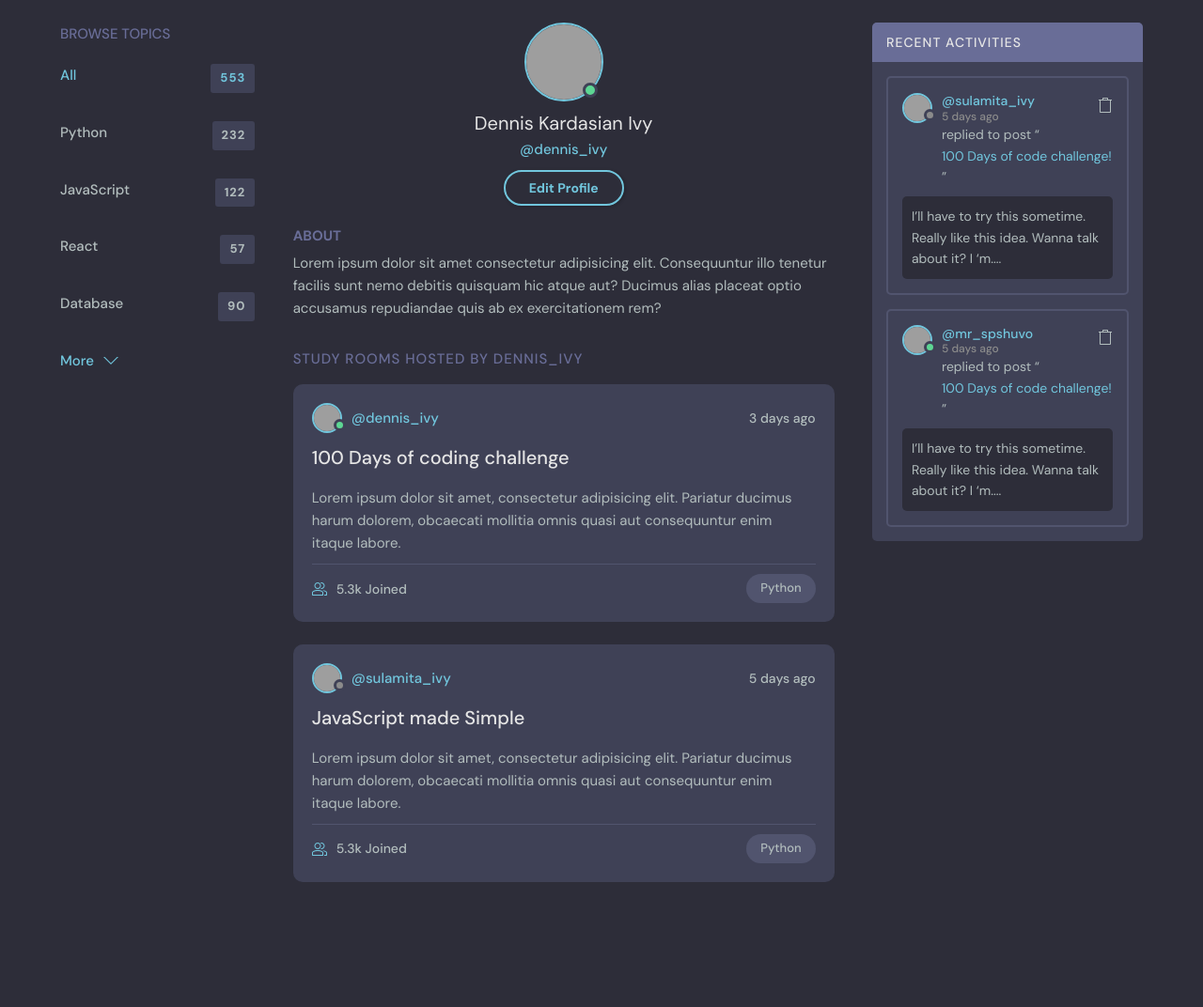
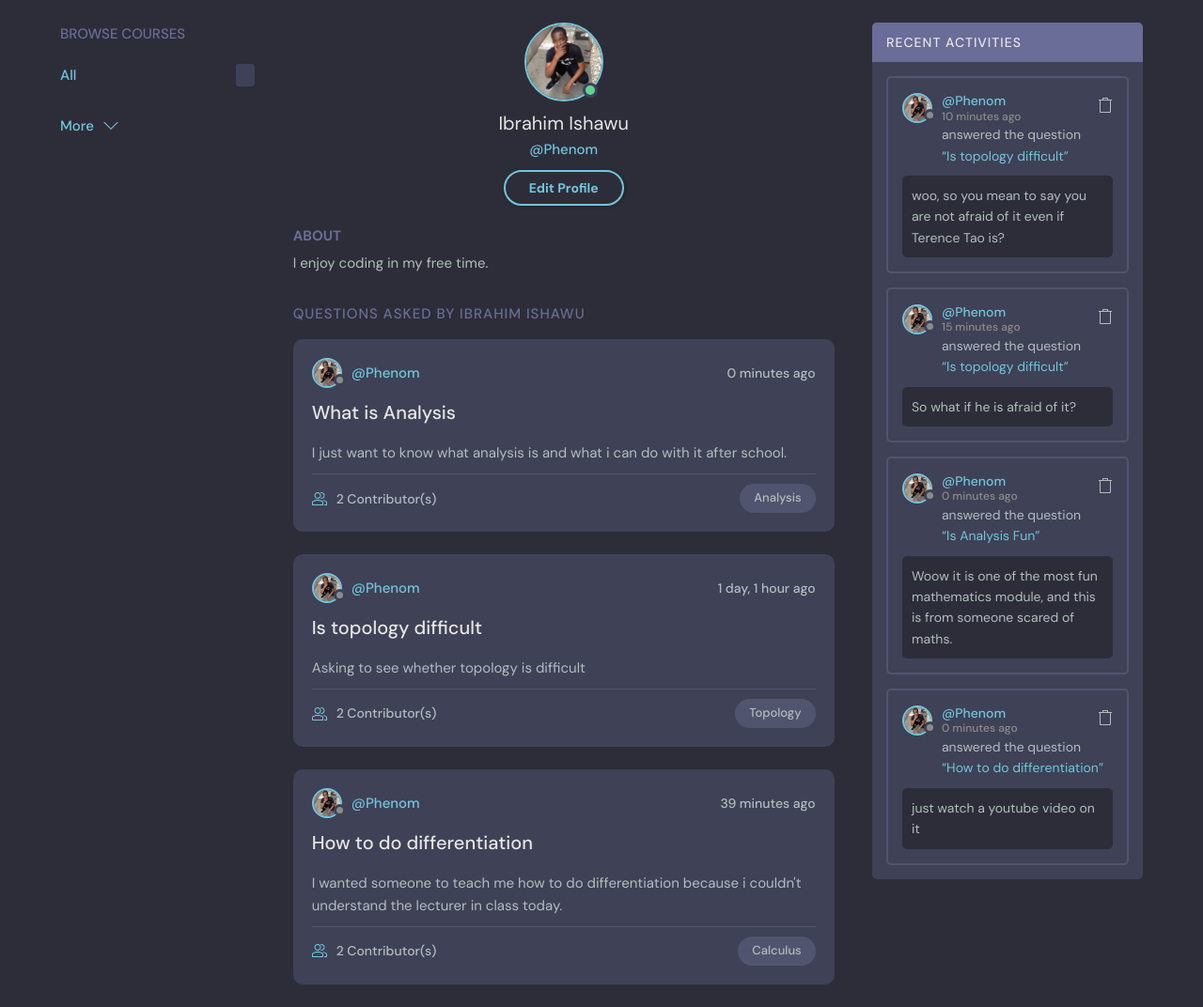
Before and after one commit to Phenom890/tech_spaces, a Django app: a page that uses user_authentication/templates/user_authentication/profile.html in a window 1280 px wide. Shown: the part 76-1148 px from the top of the page at 94% size. Before the commit the page ends 1015 px from the top, so only its background shows below. Run offline with Django 5.2, Linux system fonts and the light colour scheme; a user stored in the database is signed in; data comes from the database, SQL or seed files in the repository; both versions use the stored data as it was after the commit; grey boxes are pictures that could not be loaded.

Commit message:
added functionalityl to view profile

```diff
--- a/core/models.py
+++ b/core/models.py
@@ -4,7 +4,7 @@ from django.db import models
 
 class User(AbstractUser):
     name = models.CharField(max_length=200, null=True)
-    email = models.EmailField(unique=True ,null=True)
+    email = models.EmailField(unique=True, null=True)
     bio = models.TextField(null=True)
     avatar = models.ImageField(null=True, default='avatar.svg', upload_to='avatars')
 
--- a/core/templates/core/index.html
+++ b/core/templates/core/index.html
@@ -1,4 +1,10 @@
 {% extends 'core/base.html' %}
+
+
+{% block title %}
+    Home
+{% endblock title %}
+
 
     {% block content %}
         <main class="layout layout--3">
--- a/core/urls.py
+++ b/core/urls.py
@@ -7,4 +7,5 @@ urlpatterns = [
     path('ask/question/', views.AskQuestion.as_view(), name='ask_question'),
     path('question/<int:pk>/view/', views.GetQuestionView.as_view(), name='get_question'),
     path('question/<int:pk>/delete/', views.DeleteQuestion.as_view(), name='delete_question'),
+    path('answer/<int:pk>/delete/', views.DeleteAnswer.as_view(), name='delete_answer'),
 ]
--- a/user_authentication/templates/user_authentication/profile.html
+++ b/user_authentication/templates/user_authentication/profile.html
@@ -11,88 +11,62 @@
   <main class="profile-page layout layout--3">
     <div class="container">
       <!-- Topics Start -->
-      <div class="topics">
-        <div class="topics__header">
-          <h2>Browse Topics</h2>
-        </div>
-        <ul class="topics__list">
-          <li>
-            <a href="/" class="active">All <span>553</span></a>
-          </li>
-          <li>
-            <a href="/">Python <span>232</span></a>
-          </li>
-          <li>
-            <a href="/">JavaScript <span>122</span></a>
-          </li>
-          <li>
-            <a href="/">React <span>57</span></a>
-          </li>
-          <li>
-            <a href="/">Database <span>90</span></a>
-          </li>
-        </ul>
-        <button class="btn btn--link" href="/">
-          More
-          <svg version="1.1" xmlns="http://www.w3.org/2000/svg" width="32" height="32" viewBox="0 0 32 32">
-            <title>chevron-down</title>
-            <path d="M16 21l-13-13h-3l16 16 16-16h-3l-13 13z"></path>
-          </svg>
-        </button>
-      </div>
+      {% include 'core/_topics.html' %}
       <!-- Topics End -->
 
-      <!-- Room List Start -->
+      <!-- Question List Start -->
       <div class="roomList">
         <div class="profile">
           <div class="profile__avatar">
             <div class="avatar avatar--large active">
-              <img src="https://randomuser.me/api/portraits/men/11.jpg" />
+              <img src="{{ user.avatar.url }}" />
             </div>
           </div>
           <div class="profile__info">
-            <h3>Dennis Kardasian Ivy</h3>
-            <p>@dennis_ivy</p>
-            <a href="edit-user.html" class="btn btn--main btn--pill">Edit Profile</a>
+            <h3>{{ user.name }}</h3>
+            <p>@{{ user.username }}</p>
+
+            {% if request.user == user %}
+              <a href="{% url 'update_profile' %}" class="btn btn--main btn--pill">Edit Profile</a>
+            {% endif %}
+
           </div>
           <div class="profile__about">
             <h3>About</h3>
-            <p>
-              Lorem ipsum dolor sit amet consectetur adipisicing elit. Consequuntur illo tenetur
-              facilis sunt nemo debitis quisquam hic atque aut? Ducimus alias placeat optio
-              accusamus repudiandae quis ab ex exercitationem rem?
+            <p>{{ user.bio }}
             </p>
           </div>
         </div>
 
         <div class="roomList__header">
           <div>
-            <h2>Study Rooms Hosted by dennis_ivy</a>
+            <h2>Questions asked by {{ user.name }}</a>
             </h2>
           </div>
         </div>
+
+        {% for question in query_questions %}
           <div class="roomListRoom">
             <div class="roomListRoom__header">
-            <a href="profile.html" class="roomListRoom__author">
-              <div class="avatar avatar--small active">
-                <img src="https://randomuser.me/api/portraits/men/11.jpg" />
+              <a href="{% url 'profile' question.student.username %}" class="roomListRoom__author">
+                <div class="avatar avatar--small">
+                  <img src="{{ question.student.avatar.url }}" />
                 </div>
-              <span>@dennis_ivy</span>
+                <span>@{{ question.student.username }}</span>
               </a>
               <div class="roomListRoom__actions">
-              <span>3 days ago</span>
+                <span>{{ question.created | timesince }} ago</span>
 
               </div>
             </div>
             <div class="roomListRoom__content">
-            <a href="room.html">100 Days of coding challenge</a>
+              <a href="{% url 'get_question' question.id %}">{{ question.name }}</a>
               <p>
-              Lorem ipsum dolor sit amet, consectetur adipisicing elit. Pariatur ducimus harum
-              dolorem, obcaecati mollitia omnis quasi aut consequuntur enim itaque labore.
+                {{ question.description }}
               </p>
             </div>
             <div class="roomListRoom__meta">
-            <a class="roomListRoom__joined">
+              <a href="{% url 'get_question' question.id %}" class="roomListRoom__joined">
                 <svg version="1.1" xmlns="http://www.w3.org/2000/svg" width="32" height="32" viewBox="0 0 32 32">
                   <title>user-group</title>
                   <path
@@ -108,74 +82,38 @@
                     d="M12 16c3.859 0 7-3.141 7-7s-3.141-7-7-7c-3.859 0-7 3.141-7 7s3.141 7 7 7zM12 4c2.757 0 5 2.243 5 5s-2.243 5-5 5-5-2.243-5-5c0-2.757 2.243-5 5-5z">
                   </path>
                 </svg>
-              5.3k Joined
+                {{ question.contributors.all.count }} Contributor(s)
               </a>
-            <p class="roomListRoom__topic">Python</p>
+              <p class="roomListRoom__topic">{{ question.course }}</p>
             </div>
           </div>
-        <div class="roomListRoom">
-          <div class="roomListRoom__header">
-            <a href="profile.html" class="roomListRoom__author">
-              <div class="avatar avatar--small">
-                <img src="https://randomuser.me/api/portraits/women/11.jpg" />
-              </div>
-              <span>@sulamita_ivy</span>
-            </a>
-            <div class="roomListRoom__actions">
-              <span>5 days ago</span>
+        {% endfor %}
 
       </div>
-          </div>
-          <div class="roomListRoom__content">
-            <a href="room.html">JavaScript made Simple</a>
-            <p>
-              Lorem ipsum dolor sit amet, consectetur adipisicing elit. Pariatur ducimus harum
-              dolorem, obcaecati mollitia omnis quasi aut consequuntur enim itaque labore.
-            </p>
-          </div>
-          <div class="roomListRoom__meta">
-            <a href="room.html" class="roomListRoom__joined">
-              <svg version="1.1" xmlns="http://www.w3.org/2000/svg" width="32" height="32" viewBox="0 0 32 32">
-                <title>user-group</title>
-                <path
-                  d="M30.539 20.766c-2.69-1.547-5.75-2.427-8.92-2.662 0.649 0.291 1.303 0.575 1.918 0.928 0.715 0.412 1.288 1.005 1.71 1.694 1.507 0.419 2.956 1.003 4.298 1.774 0.281 0.162 0.456 0.487 0.456 0.85v4.65h-4v2h5c0.553 0 1-0.447 1-1v-5.65c0-1.077-0.56-2.067-1.461-2.584z">
-                </path>
-                <path
-                  d="M22.539 20.766c-6.295-3.619-14.783-3.619-21.078 0-0.901 0.519-1.461 1.508-1.461 2.584v5.65c0 0.553 0.447 1 1 1h22c0.553 0 1-0.447 1-1v-5.651c0-1.075-0.56-2.064-1.461-2.583zM22 28h-20v-4.65c0-0.362 0.175-0.688 0.457-0.85 5.691-3.271 13.394-3.271 19.086 0 0.282 0.162 0.457 0.487 0.457 0.849v4.651z">
-                </path>
-                <path
-                  d="M19.502 4.047c0.166-0.017 0.33-0.047 0.498-0.047 2.757 0 5 2.243 5 5s-2.243 5-5 5c-0.168 0-0.332-0.030-0.498-0.047-0.424 0.641-0.944 1.204-1.513 1.716 0.651 0.201 1.323 0.331 2.011 0.331 3.859 0 7-3.141 7-7s-3.141-7-7-7c-0.688 0-1.36 0.131-2.011 0.331 0.57 0.512 1.089 1.075 1.513 1.716z">
-                </path>
-                <path
-                  d="M12 16c3.859 0 7-3.141 7-7s-3.141-7-7-7c-3.859 0-7 3.141-7 7s3.141 7 7 7zM12 4c2.757 0 5 2.243 5 5s-2.243 5-5 5-5-2.243-5-5c0-2.757 2.243-5 5-5z">
-                </path>
-              </svg>
-              5.3k Joined
-            </a>
-            <p class="roomListRoom__topic">Python</p>
-          </div>
-        </div>
-      </div>
-      <!-- Room List End -->
+      <!-- Question List End -->
 
       <!-- Activities Start -->
       <div class="activities">
         <div class="activities__header">
           <h2>Recent Activities</h2>
         </div>
+
+        {% for answer in student_answers %}
           <div class="activities__box">
             <div class="activities__boxHeader roomListRoom__header">
-            <a href="profile.html" class="roomListRoom__author">
+              <a href="{% url 'profile' answer.student.username %}" class="roomListRoom__author">
                 <div class="avatar avatar--small">
-                <img src="https://randomuser.me/api/portraits/women/11.jpg" />
+                  <img src="{{ answer.student.avatar.url }}" />
                 </div>
                 <p>
-                @sulamita_ivy
-                <span>5 days ago</span>
+                  @{{ answer.student.username }}
+                  <span>{{ answer.created | timesince }} ago</span>
                 </p>
               </a>
               <div class="roomListRoom__actions">
-              <a href="#">
+
+              {% if request.user == answer.student %}
+                <a href="{% url 'delete_answer' answer.id %}">
                   <svg version="1.1" xmlns="http://www.w3.org/2000/svg" width="32" height="32" viewBox="0 0 32 32">
                     <title>delete</title>
                     <path
@@ -183,45 +121,20 @@
                     </path>
                   </svg>
                 </a>
+              {% endif %}
+
               </div>
             </div>
             <div class="activities__boxContent">
-            <p>replied to post “<a href="room.html">100 Days of code challenge!</a>”</p>
+              <p>answered the question
+              <a href="{% url 'get_question' answer.question.id %}">
+              “{{ answer.question.name }}”</a></p>
               <div class="activities__boxRoomContent">
-              I’ll have to try this sometime. Really like this idea. Wanna talk about it? I ‘m....
+                {{ answer.body }}
               </div>
             </div>
           </div>
-
-        <div class="activities__box">
-          <div class="activities__boxHeader roomListRoom__header">
-            <a href="profile.html" class="roomListRoom__author">
-              <div class="avatar avatar--small active">
-                <img src="https://randomuser.me/api/portraits/men/13.jpg" />
-              </div>
-              <p>
-                @mr_spshuvo
-                <span>5 days ago</span>
-              </p>
-            </a>
-            <div class="roomListRoom__actions">
-              <a href="#">
-                <svg version="1.1" xmlns="http://www.w3.org/2000/svg" width="32" height="32" viewBox="0 0 32 32">
-                  <title>delete</title>
-                  <path
-                    d="M30 4h-8v-3c0-0.553-0.447-1-1-1h-10c-0.553 0-1 0.447-1 1v3h-8v2h2v24c0 1.104 0.897 2 2 2h20c1.103 0 2-0.896 2-2v-24h2v-2h-0zM12 2h8v2h-8v-2zM26.002 30l-0.002 1v-1h-20v-24h20v24h0.002z">
-                  </path>
-                </svg>
-              </a>
-            </div>
-          </div>
-          <div class="activities__boxContent">
-            <p>replied to post “<a href="room.html">100 Days of code challenge!</a>”</p>
-            <div class="activities__boxRoomContent">
-              I’ll have to try this sometime. Really like this idea. Wanna talk about it? I ‘m....
-            </div>
-          </div>
-        </div>
+        {% endfor %}
       </div>
       <!-- Activities End -->
     </div>
--- a/user_authentication/views.py
+++ b/user_authentication/views.py
@@ -1,4 +1,5 @@
 from django.contrib import messages
+from django.contrib.auth.mixins import UserPassesTestMixin
 from django.contrib.auth.views import LogoutView
 from django.shortcuts import render, redirect, get_object_or_404
 from django.views import View
@@ -52,7 +53,7 @@ class UpdateProfile(View):
         if form.is_valid():
             form.save()
             messages.success(request, 'Profile Updated Successfully!')
-            return redirect('home')  # FIXME:change this redirect to user profile
+            return redirect('profile', username=request.user.username)
         messages.error(request, 'Fill the forms correctly!')
 
         context = {
@@ -64,7 +65,11 @@ class UpdateProfile(View):
 class ProfileView(View):
     def get(self, request, username):
         get_user = get_object_or_404(User, username=username)
+        user_answers = get_user.answer_set.all()
+        user_questions = get_user.question_set.all()
         context = {
             'user': get_user,
+            'query_questions': user_questions,
+            'student_answers': user_answers,
         }
         return render(request, 'user_authentication/profile.html', context)
```
Also changed, not shown: core/templates/core/question.html (+7 -0 lines), core/views.py (+14 -0 lines), db.sqlite3. Lines whose indentation alone changed are shown as unchanged.
